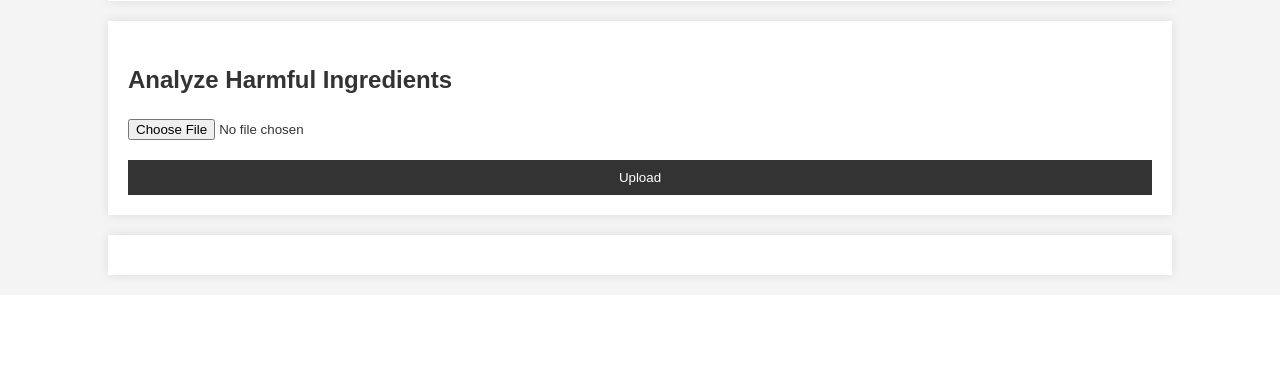
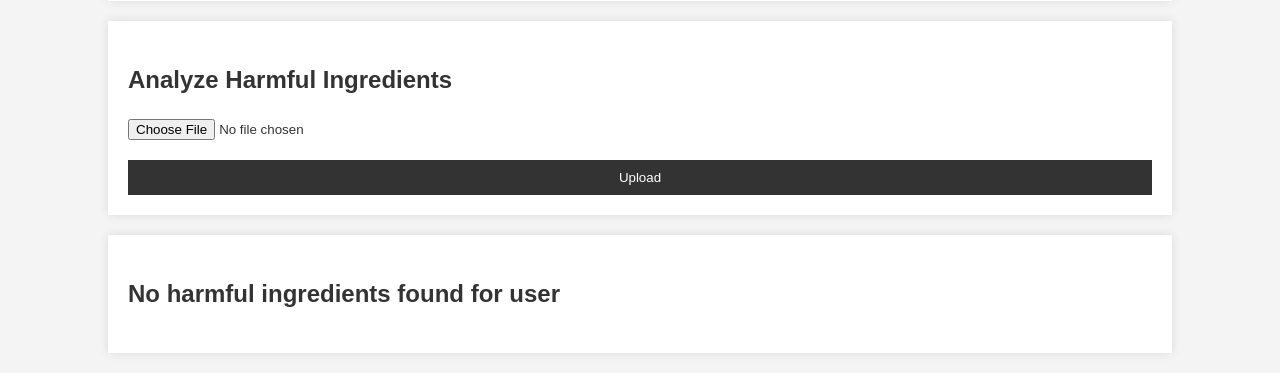
Before and after one commit to Gladwin-George/AI-software-to-detect-harmful-ingredients-in-packaged-food-products-and-beverages, a Flask app: page /user in a window 1280 px wide. Shown: the part 704-1077 px from the top of the page. Before the commit the page ends 986 px from the top, so only its background shows below. Run offline with Flask 3, Linux system fonts and the light colour scheme; the visitor is signed in with stand-in values (Sample User, id 1); data comes from the database, SQL or seed files in the repository.

Commit message:
added no harmful ingredient found for user message

```diff
--- a/main.py
+++ b/main.py
@@ -131,9 +131,14 @@ def analyze_harmful_ingredients(file, user_profile):
     harmful_ingredients_for_user_names = [ingredient[0].lower() for ingredient in harmful_ingredients_for_user]
     user_based_harmful_ingredients = [ingredient for ingredient in harmful_ingredients if ingredient[0] in harmful_ingredients_for_user_names]
 
-    # Print the user-based harmful ingredients in the terminal
-    for ingredient in user_based_harmful_ingredients:
-        print(f'Found user-based harmful ingredient: {ingredient[0]} - {ingredient[1]}')
+
+    # Check if any user-based harmful ingredients were found
+    if user_based_harmful_ingredients:
+        # Print the user-based harmful ingredients in the terminal
+        for ingredient in user_based_harmful_ingredients:
+            print(f'Found user-based harmful ingredient: {ingredient[0]} - {ingredient[1]}')
+    else:
+        print('No harmful ingredients found based on user data.')
 
     os.remove(filename)  # Remove the uploaded image
 
--- a/templates/user.html
+++ b/templates/user.html
@@ -49,6 +49,8 @@
                     <li>{{ ingredient[0] }} - {{ ingredient[1] }}</li>
                 {% endfor %}
             </ul>
+        {% else %}
+            <h2>No harmful ingredients found for user</h2>
         {% endif %}
     </section>
 </body>
```
